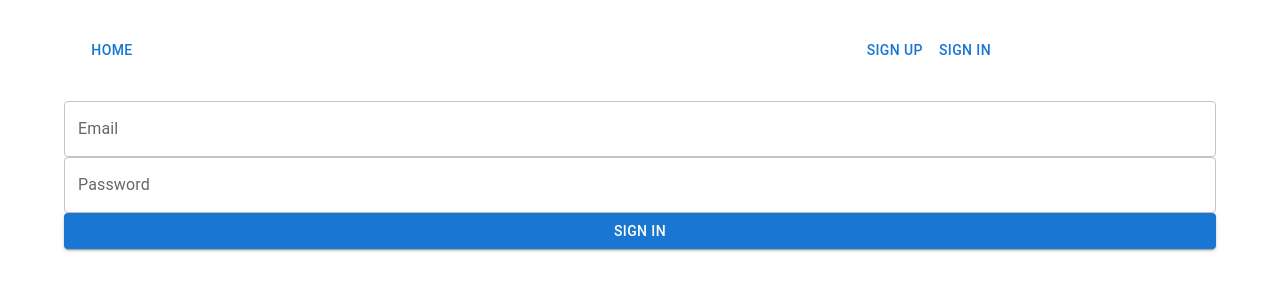
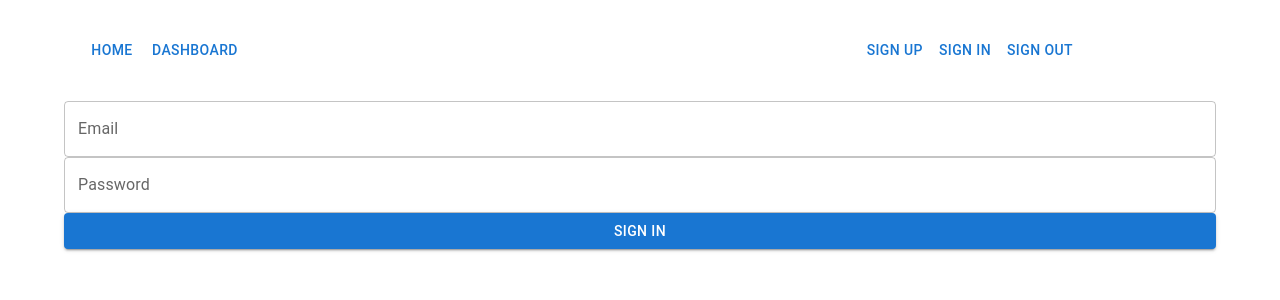
Before and after one commit to ivanovx/ProjectX, a React (Create React App) app in the folder frontend/: page /user/signin in a window 1280 px wide. Shown: the top 300 px of the page. Built offline with nearby package versions, Linux system fonts and the light colour scheme.

Commit message:
use session storage

```diff
--- a/frontend/src/components/Layout/index.tsx
+++ b/frontend/src/components/Layout/index.tsx
@@ -2,28 +2,21 @@ import React from 'react';
 import { Outlet } from 'react-router-dom';
 import { Container, Button, Grid } from '@mui/material';
 
-import AuthProvider, { useAuth } from '../Auth';
+import AuthProvider from '../Auth';
 
 export default function Layout() {
-    const auth = useAuth();
-
     return (
         <AuthProvider>
             <Container>
                 <Grid container spacing={2} margin="1rem auto 2rem">
                     <Grid item xs={6} md={8}>
                         <Button href="/" variant="text">Home</Button>
-                        {auth.token && <Button href="/dashboard" variant="text">Dashboard</Button>}
+                        <Button href="/dashboard" variant="text">Dashboard</Button>
                     </Grid>
                     <Grid item xs={6} md={4}>
-                        {!auth.token && (
-                            <>
-                                <Button href="/user/signup" variant="text">Sign Up</Button>
-                                <Button href="/user/signin" variant="text">Sign In</Button>
-                            </>
-                        )}
-
-                        {auth.token && <Button variant="text">Sign Out</Button>}
+                        <Button href="/user/signup" variant="text">Sign Up</Button>
+                        <Button href="/user/signin" variant="text">Sign In</Button>
+                        <Button variant="text">Sign Out</Button>
                     </Grid>
                 </Grid>
                 <Outlet />
--- a/frontend/src/modules/storage.ts
+++ b/frontend/src/modules/storage.ts
@@ -1,9 +1,9 @@
 export default class Storage {
     static get(key: string) {
-        return JSON.parse(window.localStorage.getItem(key)!);
+        return JSON.parse(window.sessionStorage.getItem(key)!);
     }
 
     static set(key: string, value: any) {
-        window.localStorage.setItem(key, JSON.stringify(value));
+        window.sessionStorage.setItem(key, JSON.stringify(value));
     }
 }
```
